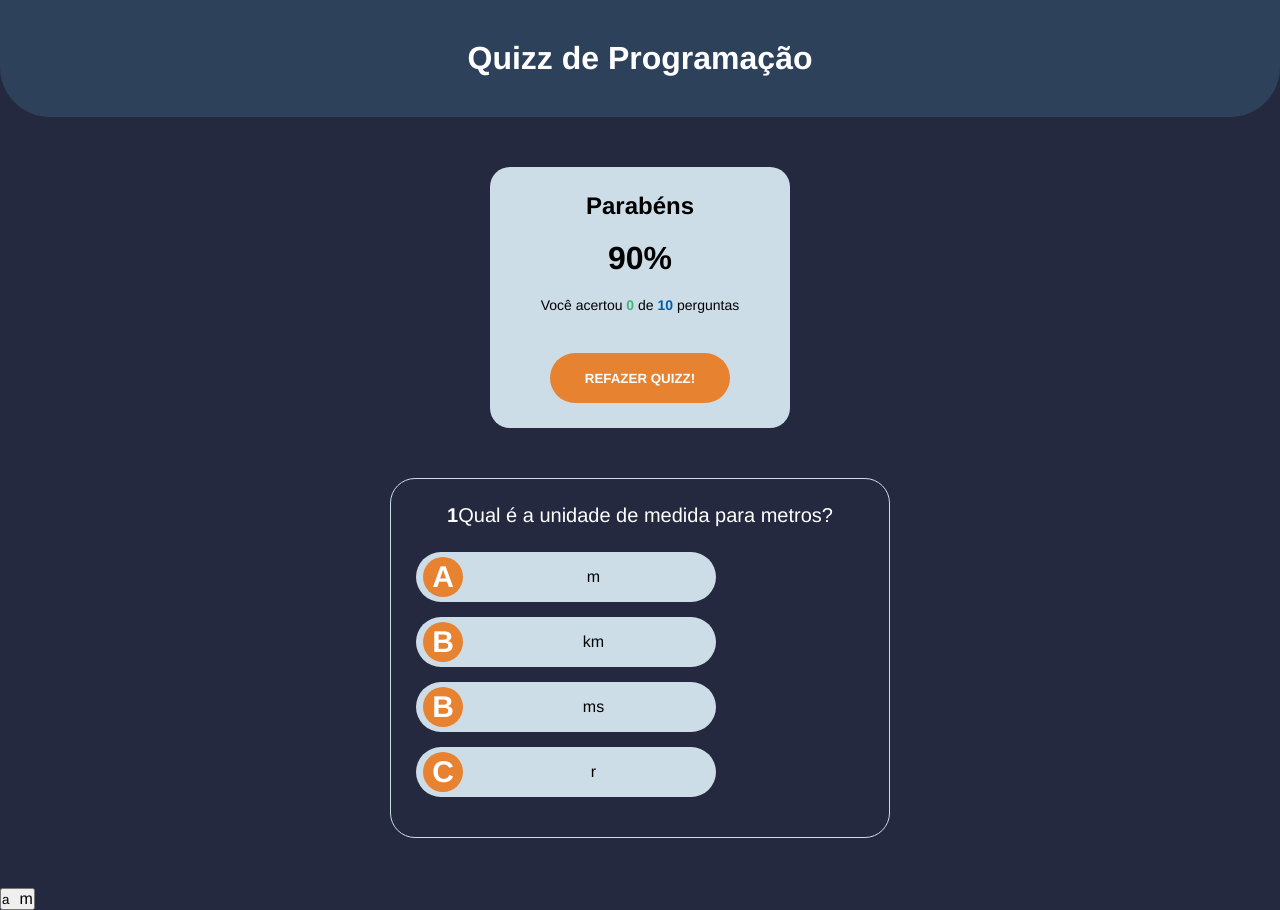
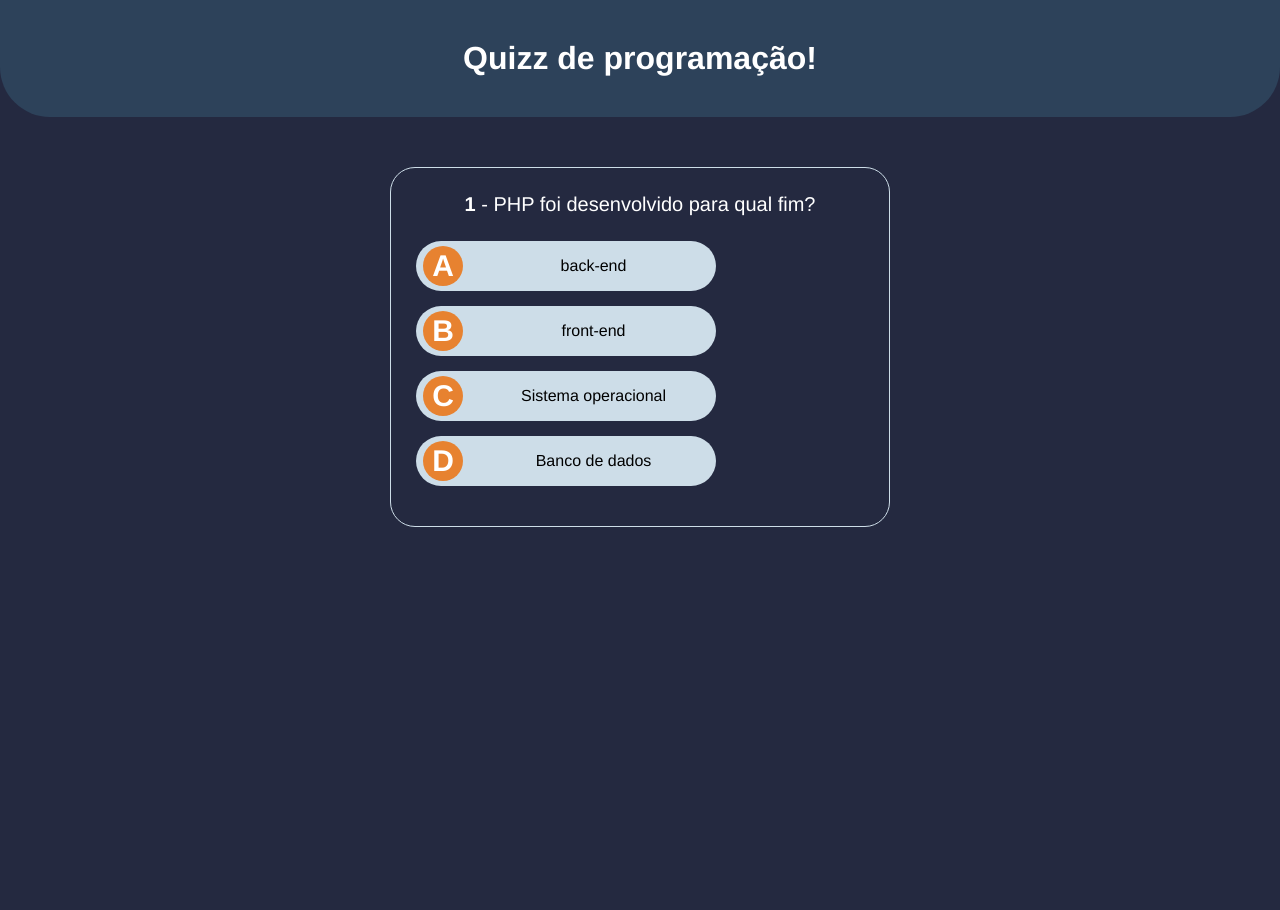
Before and after one commit to LucasOliveiraaq/ProjetoQuizz, a plain HTML site: page index.html in a window 1280 px wide. After the commit the page ends 800 px from the top, so only its background shows below. Drawn offline with Linux system fonts and the light colour scheme.

Commit message:
javascript

```diff
--- a/index.html
+++ b/index.html
@@ -3,30 +3,25 @@
 <head>
     <meta charset="UTF-8">
     <meta name="viewport" content="width=device-width, initial-scale=1.0">
-    <title>Quizz Programação</title>
+    <meta http-equiv="X-UA-Compatible" content="ie=edge">
+    <title>Quizz em JS!</title>
     <link rel="stylesheet" href="css/styles.css">
     <script src="js/script.js" defer></script>
 </head>
 <body>
-    <h1 id="main-title">Quizz de Programação</h1>
-    <div id="score-container">
-        <h2>Parabéns</h2>
+    <h1 id="main-title">Quizz de programação!</h1>
+    <div id="score-container" class="hide">
+        <h2>Parabéns!</h2>
         <p id="display-score"><span>90</span>%</p>
-        <p>Você acertou <span id="correct-answers">0</span> de <span id="questions-qty">10</span> perguntas</p>
+        <p>Você acertou <span id="correct-answers">0</span> de <span id="questions-qty">10</span> perguntas.</p>
         <button id="restart">Refazer quizz!</button>
     </div>
     <div id="quizz-container">
-        <p id="question">
-            <span id="question-number">1</span><span id="question-text">Qual é a unidade de medida para metros?</span>
-        </p>
-        <div id="answers-box">
-            <button><span class="btn-letter">a</span><span class="question-answer">m</span></button>
-            <button><span class="btn-letter">b</span><span class="question-answer">km</span></button>
-            <button><span class="btn-letter">b</span><span class="question-answer">ms</span></button>
-            <button><span class="btn-letter">c</span><span class="question-answer">r</span></button>
-        </div>
+        <p id="question"><span id="question-number">1</span> - <span id="question-text">Qual é a unidade de medida para metros?</span></p>
+        <div id="answers-box"></div>
     </div>
-    <!--Template resposta-->
-    <button id="answer-template hide"><span class="btn-letter">a</span><span class="question-answer">m</span></button>
+
+    <!-- TEMPLATE RESPOSTA -->
+    <button class="answer-template hide"><span class="btn-letter"></span> <span class="question-answer"></span></button>
 </body>
 </html>
--- a/js/script.js
+++ b/js/script.js
@@ -1 +1,183 @@
-console.log("Teste");
+const question = document.querySelector("#question");
+const answersBox = document.querySelector("#answers-box");
+const quizzContainer = document.querySelector("#quizz-container");
+const scoreContainer = document.querySelector("#score-container");
+const letters = ['a', 'b', 'c', 'd'];
+let points = 0;
+let actualQuestion = 0;
+
+const questions = [
+    {
+        "question": "PHP foi desenvolvido para qual fim?",
+        "answers": [
+            {
+                "answer": "back-end",
+                "correct": true
+            },
+            {
+                "answer": "front-end",
+                "correct": false
+            },
+            {
+                "answer": "Sistema operacional",
+                "correct": false
+            },
+            {
+                "answer": "Banco de dados",
+                "correct": false
+            },
+        ]
+    },
+    {
+        "question": "Uma forma de declarar variável em JavaScript:",
+        "answers": [
+            {
+                "answer": "$var",
+                "correct": false
+            },
+            {
+                "answer": "var",
+                "correct": true
+            },
+            {
+                "answer": "@var",
+                "correct": false
+            },
+            {
+                "answer": "#let",
+                "correct": false
+            },
+        ]
+    },
+    {
+        "question": "Qual o seletor de id no CSS?",
+        "answers": [
+            {
+                "answer": "#",
+                "correct": true
+            },
+            {
+                "answer": ".",
+                "correct": false
+            },
+            {
+                "answer": "@",
+                "correct": false
+            },
+            {
+                "answer": "/",
+                "correct": false
+            },
+        ]
+    },
+]
+
+//Substituição do quizz para a primeira pergunta
+function init() {
+    createQuestion(0)
+}
+
+//Cria uma pergunta
+function createQuestion(i) {
+
+    //Limpar a questão anterior
+    const oldButtons = answersBox.querySelectorAll("button");
+
+    oldButtons.forEach(function (btn) {
+        btn.remove();
+    });
+
+    // Altera texto da pergunta
+    const questionText = question.querySelector("#question-text");
+    const questionNumber = question.querySelector("#question-number");
+
+    questionText.textContent = questions[i].question;
+    questionNumber.textContent = i + 1;
+
+    // Insere alternativas
+    questions[i].answers.forEach(function (answer, i) {
+
+        //Template botão quizz
+        const answerTemplate = document.querySelector(".answer-template").cloneNode(true);
+
+        const letterBtn = answerTemplate.querySelector(".btn-letter");
+        const answerText = answerTemplate.querySelector(".question-answer");
+
+        letterBtn.textContent = letters[i];
+        answerText.textContent = answer['answer'];
+
+        answerTemplate.setAttribute("correct-answer", answer["correct"]);
+
+        //Remove o hide e template class
+        answerTemplate.classList.remove("hide");
+        answerTemplate.classList.remove("answer-template");
+
+        //Inserir alternativas
+        answersBox.appendChild(answerTemplate);
+
+        answerTemplate.addEventListener("click", function() {
+            checkAnswer(this);
+        });
+    });
+
+    actualQuestion++;
+}
+
+//Verifica resposta do usuário
+function checkAnswer(btn){
+    const buttons = answersBox.querySelectorAll("button");
+    buttons.forEach(function(button) {
+        if(button.getAttribute("correct-answer") === "true"){
+            button.classList.add("correct-answer");
+            if(btn === button){
+                points++;
+            }
+        } else {
+            button.classList.add("wrong-answer");
+        }
+    });
+
+    nextQuestion();
+}
+
+function nextQuestion(){
+
+    setTimeout(function() {
+        if(actualQuestion >= questions.length){
+            showSucccessMessage();
+            return;
+        }
+        createQuestion(actualQuestion);
+    }, 700);
+}
+
+function showSucccessMessage() {
+
+    hideOrShowQuizz();
+
+    const score = ((points / questions.length) * 100).toFixed(2);
+    const displayScore = document.querySelector("#display-score span");
+    displayScore.textContent = score.toString();
+
+    const correctAnswers = document.querySelector("#correct-answers");
+    correctAnswers.textContent = points;
+
+    const totalQuestions = document.querySelector("#questions-qty");
+    totalQuestions.textContent = questions.length;
+}
+
+function hideOrShowQuizz(){
+    quizzContainer.classList.toggle("hide");
+    scoreContainer.classList.toggle("hide");
+}
+
+const restartBtn = document.querySelector("#restart");
+
+restartBtn.addEventListener("click", function() {
+    actualQuestion = 0;
+    points = 0;
+    hideOrShowQuizz();
+    init();
+});
+
+init();
```
